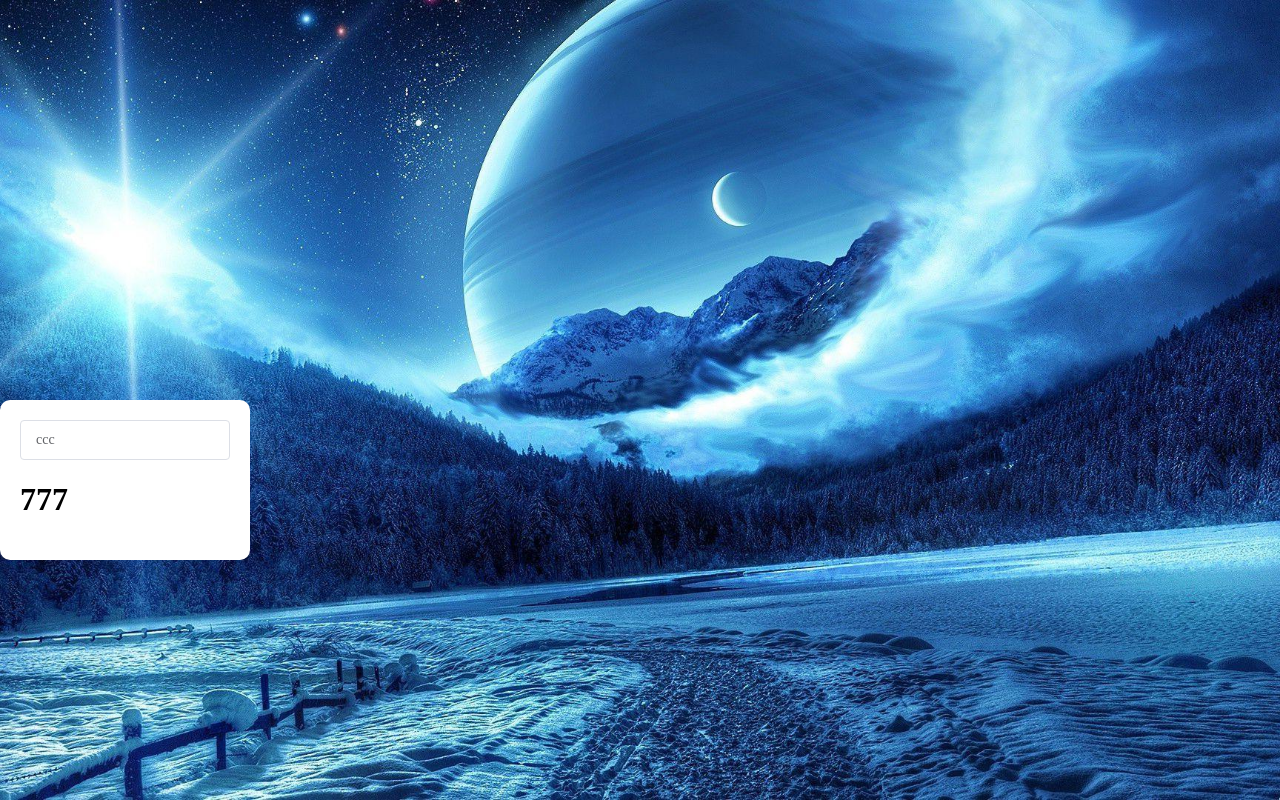
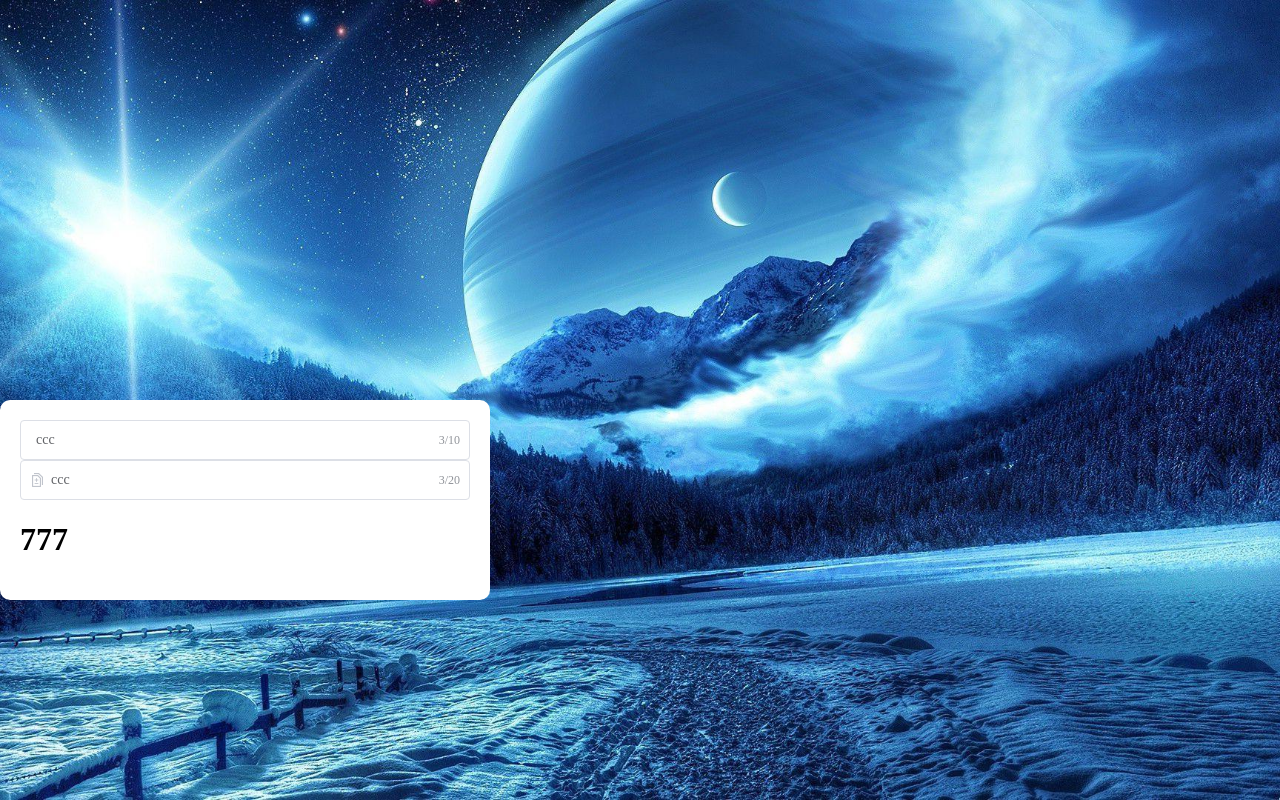
Before and after one commit to 15606167742/lj-web-base, a Vue app: page /#/login in a window 1280 px wide. Before the commit this address led to /login. Built offline with nearby package versions, Linux system fonts and the light colour scheme.

Commit message:
路由改hash

```diff
--- a/src/components/common/form/ComText.vue
+++ b/src/components/common/form/ComText.vue
@@ -1,5 +1,13 @@
 <template>
-	<el-input :value="value" type="text" placeholder="请输入内容" @input="$emit('input', $event)" />
+	<el-input :value="value" type="text" :placeholder="placeholder" :minlength="minlength" :maxlength="maxlength"
+		:show-word-limit="showWordLimit" :clearable="clearable" @input="$emit('input', $event)">
+		<template #suffix>
+			<slot name="suffix"></slot>
+		</template>
+		<template #prefix>
+			<slot name="prefix"></slot>
+		</template>
+	</el-input>
 </template>
 
 <script>
@@ -9,14 +17,31 @@ export default {
 			value: {
 				type: String,
 				required: true
-    }
+			},
+			placeholder: {
+				type: String,
+			},
+			minlength: {
+				type: Number,
+			},
+			maxlength: {
+				type: Number,
+			},
+			showWordLimit: {
+				type: Boolean,
+				default: false
+			},
+			clearable: {
+				type: Boolean,
+				default: true
+			},
 		},
 		data() {
 			return {
 				icontest: 'iconcloud'
 			};
 		},
-	methods:{
+		methods: {
 
 		}
 	};
--- a/src/router/index.js
+++ b/src/router/index.js
@@ -26,8 +26,8 @@ const routes = [{
 ]
 
 const router = new VueRouter({
-	mode: 'history',
-	base: process.env.BASE_URL,
+	// mode: 'history',
+	// base: process.env.BASE_URL,
 	routes
 })
 
--- a/src/views/Login.vue
+++ b/src/views/Login.vue
@@ -1,7 +1,13 @@
 <template>
 	<div class="main">
-		<div class="login"><com-text v-model="username" />
-		<com-form value="777"/>
+		<div class="login">
+			<el-input v-model="username" type="text" :minlength="5" :maxlength="10" :show-word-limit="true" placeholder="请输入内容" />
+			<com-text v-model="username" placeholder="啥" :maxlength="20" :show-word-limit="true">
+				<template #prefix>
+					<i class="iconfont icondiff"></i>
+				</template>
+			</com-text>
+			<com-form value="777" />
 		</div>
 	</div>
 </template>
@@ -31,12 +37,19 @@ export default {
 		background-position: center;
 		background-repeat: no-repeat;
 		background-size: cover;
+
 		.login {
 			position: fixed;
 			top: 50%;
 			padding: 20px;
 			border-radius: 10px;
 			background-color: var(--color-bg-default);
+
+			.iconfont {
+				display: inline-block;
+				width: 25px;
+				line-height: 40px;
+			}
 		}
 	}
 </style>
```
Lines whose indentation alone changed are shown as unchanged.
